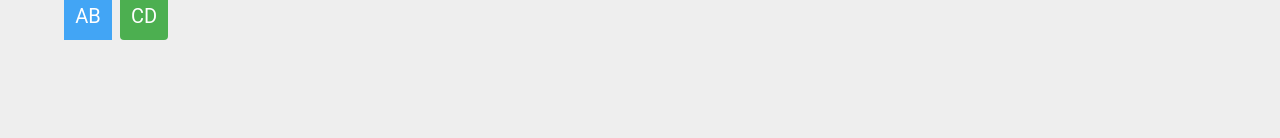
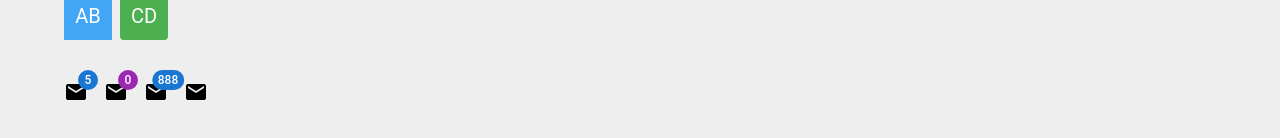
Before and after one commit to ralphsulit/material-ui-tutorial, a React (Create React App) app: page / in a window 1280 px wide. Shown: the part 5247-5385 px from the top of the page. Before the commit the page ends 5351 px from the top, so only its background shows below. Built offline with nearby package versions, Linux system fonts and the light colour scheme.

Commit message:
feat: added MuiBadge component (Badge component)

```diff
--- a/src/App.tsx
+++ b/src/App.tsx
@@ -22,6 +22,7 @@ import { MuiDrawer } from './components/MuiDrawer';
 import { MuiSpeedDial } from './components/MuiSpeedDial';
 import { MuiBottomNavigation } from './components/MuiBottomNavigation';
 import { MuiAvatar } from './components/MuiAvatar';
+import { MuiBadge } from './components/MuiBadge';
 
 function App() {
   return (
@@ -85,6 +86,9 @@ function App() {
         {/* Avatar Component */}
         <MuiAvatar />
 
+        {/* Badge Component */}
+        <MuiBadge />
+
       </Stack>
     </div>
   );
--- /dev/null
+++ b/src/components/MuiBadge.tsx
@@ -0,0 +1,26 @@
+import { Stack, Badge } from '@mui/material';
+
+import MailIcon from '@mui/icons-material/Mail';
+
+export const MuiBadge = () => {
+  return (
+    <Stack direction='row' spacing={2} my={5}>
+      <Badge badgeContent={5} color='primary'>
+        <MailIcon />
+      </Badge>
+
+      <Badge badgeContent={0} color='secondary' showZero>
+        <MailIcon />
+      </Badge>
+
+      <Badge badgeContent={888} color='primary' max={999}>
+        <MailIcon />
+      </Badge>
+
+      <Badge variant='dot' color='primary' invisible={true}>
+      {/* invisible={unreadEmails.length === 0 } */}
+        <MailIcon />
+      </Badge>
+    </Stack>
+  )
+}
```
